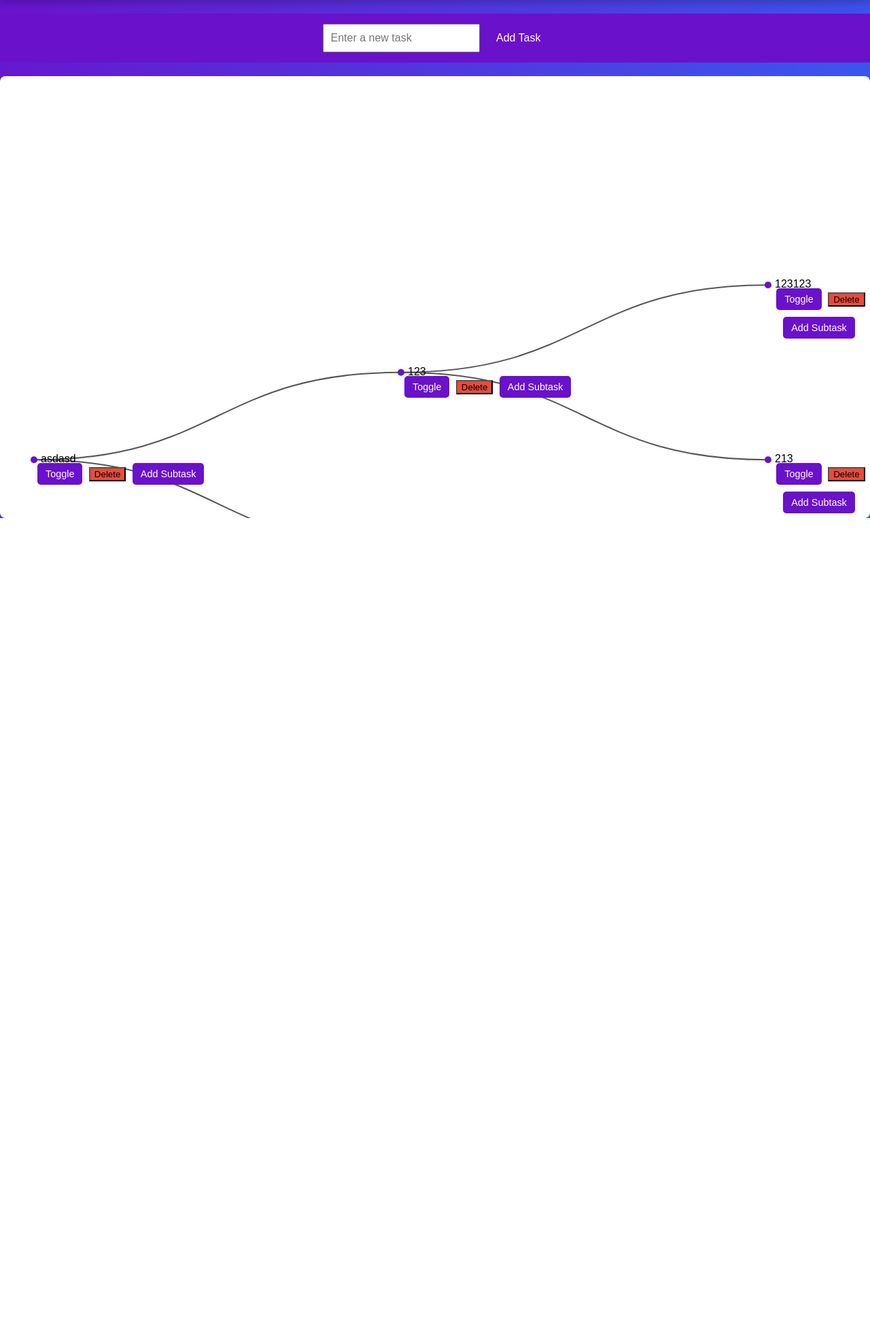
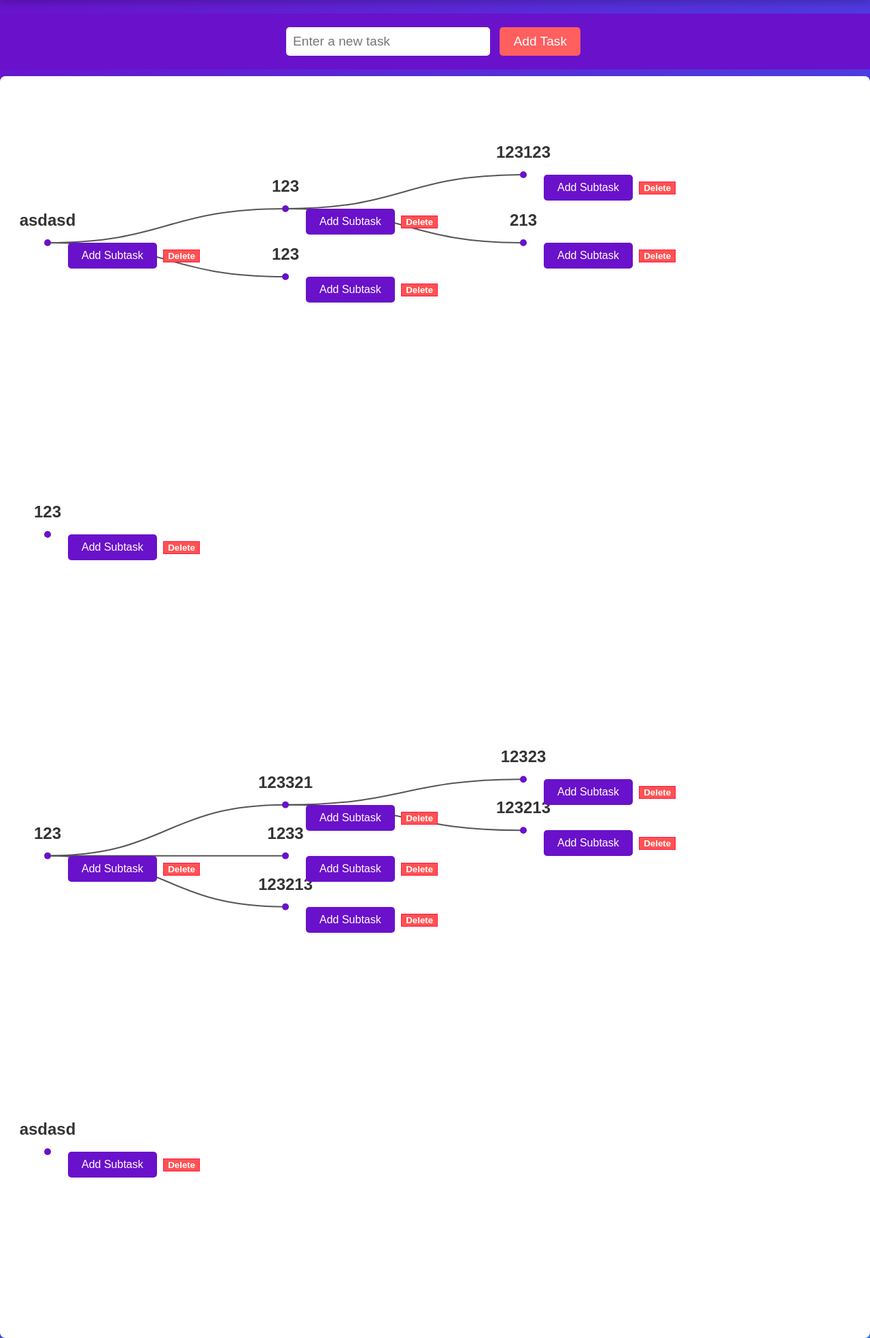
Before and after one commit to DanteZarantes/ccc, a Django app: page /tasks/ in a window 1280 px wide. Shown: the part 60-2028 px from the top of the page at 68% size. Before the commit the page ends 822 px from the top, so only its background shows below. Run offline with Django 5.2, Linux system fonts and the light colour scheme; a user stored in the database is signed in; data comes from the database, SQL or seed files in the repository; both versions use the stored data as it was after the commit.

Commit message:
Initial commit

```diff
--- a/todolist/templates/task_list.html
+++ b/todolist/templates/task_list.html
@@ -14,44 +14,41 @@
             background: linear-gradient(135deg, #6a11cb, #2575fc);
             color: #fff;
             text-align: center;
-            height: 100vh;
-            overflow: auto; /* Включаем прокрутку страницы */
+            overflow: auto;
         }
 
         .tree-container {
             width: 100%;
-            height: calc(100vh - 150px); /* Высота контейнера с деревом */
+            min-height: calc(100vh - 150px);
             background: #fff;
             border-radius: 8px;
             box-shadow: 0px 4px 6px rgba(0, 0, 0, 0.1);
-            position: relative;
-            overflow-y: scroll; /* Включаем вертикальную прокрутку */
-            overflow-x: hidden; /* Убираем горизонтальную прокрутку */
-        }
-
-        svg {
-            width: 100%;
-            height: auto;
+            padding: 20px;
+            margin-top: 10px;
         }
 
         .form-container {
-            margin: 20px 0;
             background: #6a11cb;
-            padding: 10px 0;
-            color: #fff;
+            padding: 15px;
             position: sticky;
             top: 0;
             z-index: 10;
+            color: #fff;
         }
 
-        .form-container input, .form-container button {
+        .form-container input {
             padding: 10px;
-            font-size: 1rem;
-            margin: 5px;
+            font-size: 1.2rem;
+            border-radius: 5px;
+            border: none;
+            width: 300px;
         }
 
         .form-container button {
-            background-color: #6a11cb;
+            padding: 10px 20px;
+            font-size: 1.2rem;
+            margin-left: 10px;
+            background-color: #ff5f5f;
             color: white;
             border: none;
             border-radius: 5px;
@@ -59,20 +56,19 @@
         }
 
         .form-container button:hover {
-            background-color: #2575fc;
+            background-color: #ff4040;
         }
 
         .btn {
             display: inline-block;
             margin: 5px;
-            padding: 8px 12px;
-            font-size: 0.9rem;
+            padding: 10px 20px;
+            font-size: 1rem;
             color: white;
             background: #6a11cb;
             border: none;
             border-radius: 5px;
             cursor: pointer;
-            transition: background-color 0.3s ease;
         }
 
         .btn:hover {
@@ -80,11 +76,22 @@
         }
 
         .btn-delete {
-            background: #e74c3c;
+            background: #ff5252;
+            border: 1px solid #ff1744;
+            color: white;
+            font-weight: bold;
+            transition: background-color 0.3s ease;
         }
 
         .btn-delete:hover {
-            background: #c0392b;
+            background: #d50000;
+            color: white;
+        }
+
+        .task-text {
+            font-size: 1.5rem;
+            fill: #333;
+            font-weight: bold;
         }
     </style>
 </head>
@@ -92,62 +99,51 @@
     {% include 'header.html' %}
     <h1>To-Do List</h1>
 
-    <!-- Форма для добавления новой главной задачи -->
     <div class="form-container">
         <input type="text" id="task-title" placeholder="Enter a new task" required>
         <button id="add-task-btn" class="btn">Add Task</button>
     </div>
 
-    <!-- Контейнер для визуализации дерева -->
-    <div class="tree-container">
-        <svg></svg>
-    </div>
+    <div class="tree-container" id="trees-container"></div>
 
     <script>
         const apiUrl = "{% url 'get_tasks_json' %}";
         const addTaskUrl = "{% url 'task_list' %}";
         const deleteTaskUrl = "{% url 'delete_task' 0 %}".slice(0, -2);
-        const toggleTaskUrl = "{% url 'toggle_task' 0 %}".slice(0, -2);
         const addSubtaskUrl = "{% url 'add_subtask' 0 %}".slice(0, -2);
 
-        // Загрузка данных и построение дерева
-        function loadTree() {
+        function loadTrees() {
             fetch(apiUrl)
                 .then(response => response.json())
                 .then(data => {
-                    renderTree(data);
+                    renderTrees(data);
                 });
         }
 
-        // Функция для рендеринга дерева
-        function renderTree(data) {
-            const container = document.querySelector(".tree-container");
-            d3.select("svg").selectAll("*").remove(); // Очищаем содержимое SVG
-            container.querySelectorAll("div").forEach(div => div.remove()); // Удаляем старые кнопки
+        function renderTrees(data) {
+            const treesContainer = document.getElementById("trees-container");
+            treesContainer.innerHTML = "";
 
-            const width = container.clientWidth;
-            const height = Math.max(data.length * 100, 1000); // Увеличиваем высоту пропорционально количеству задач
+            data.forEach((treeData, index) => {
+                const treeDiv = document.createElement("div");
+                treeDiv.className = "tree";
+                treeDiv.style.marginBottom = "50px";
+                treeDiv.style.position = "relative";
 
-            const svg = d3.select("svg")
-                .attr("width", width)
-                .attr("height", height);
+                const svg = d3.select(treeDiv)
+                    .append("svg")
+                    .attr("width", "100%")
+                    .attr("height", 400);
 
-            const g = svg.append("g")
-                .attr("transform", "translate(50, 50)");
+                const g = svg.append("g").attr("transform", "translate(50,50)");
 
-            const tree = d3.tree()
-                .size([height - 100, width - 200]) // Размеры дерева
-                .separation((a, b) => (a.parent === b.parent ? 1 : 2)); // Расстояние между узлами
+                const treeLayout = d3.tree()
+                    .size([300, 700])
+                    .separation((a, b) => (a.parent === b.parent ? 2 : 3)); // Увеличено расстояние между задачами
 
-            if (data.length === 0) {
-                console.log("No tasks to display");
-                return;
-            }
+                const root = d3.hierarchy(treeData);
+                treeLayout(root);
 
-            const root = d3.hierarchy(data[0]);
-            tree(root);
-
-            // Рисуем линии между узлами
                 g.selectAll(".link")
                     .data(root.links())
                     .enter()
@@ -158,9 +154,9 @@
                     .attr("stroke-width", 2)
                     .attr("d", d3.linkHorizontal()
                         .x(d => d.y)
-                    .y(d => d.x));
+                        .y(d => d.x)
+                    );
 
-            // Рисуем узлы
                 const nodes = g.selectAll(".node")
                     .data(root.descendants())
                     .enter()
@@ -173,28 +169,28 @@
                     .attr("fill", "#6a11cb");
 
                 nodes.append("text")
-                .attr("dx", 10)
-                .attr("dy", 4)
+                    .attr("class", "task-text")
+                    .attr("dy", -25) // Поднято над кнопками
+                    .attr("dx", 0)
+                    .style("text-anchor", "middle")
                     .text(d => d.data.title);
 
-            root.descendants().forEach((node) => {
-                const buttonContainer = document.createElement("div");
-                buttonContainer.style.position = "absolute";
-                buttonContainer.style.left = `${node.y + 50}px`; // Выравнивание по X
-                buttonContainer.style.top = `${node.x + 50}px`; // Выравнивание по Y
-                buttonContainer.style.zIndex = 10; // Поверх других элементов
+                nodes.each(function (d) {
+                    const btnGroup = document.createElement("div");
+                    btnGroup.style.position = "absolute";
+                    btnGroup.style.left = `${d.y + 75}px`; // Сдвинуто правее от задачи
+                    btnGroup.style.top = `${d.x + 45}px`; // Под кнопкой
+                    btnGroup.innerHTML = `
+                        <button class="btn" onclick="addSubtask(${d.data.id})">Add Subtask</button>
+                        <button class="btn-delete" onclick="deleteTask(${d.data.id})">Delete</button>
+                    `;
+                    treeDiv.appendChild(btnGroup);
+                });
 
-                buttonContainer.innerHTML = `
-                    <button class="btn" onclick="toggleTask(${node.data.id})">Toggle</button>
-                    <button class="btn-delete" onclick="deleteTask(${node.data.id})">Delete</button>
-                    <button class="btn" onclick="addSubtask(${node.data.id})">Add Subtask</button>
-                `;
-
-                container.appendChild(buttonContainer);
+                treesContainer.appendChild(treeDiv);
             });
         }
 
-        // Функция для добавления главной задачи
         document.getElementById("add-task-btn").addEventListener("click", () => {
             const title = document.getElementById("task-title").value.trim();
             if (title) {
@@ -206,33 +202,12 @@
                     },
                     body: JSON.stringify({ title })
                 }).then(() => {
-                    document.getElementById("task-title").value = ""; // Очищаем поле ввода
-                    loadTree();
-                }).catch(error => console.error("Error:", error));
+                    document.getElementById("task-title").value = "";
+                    loadTrees();
+                }).catch(err => console.error("Error:", err));
             }
         });
 
-        // Функция для удаления задачи
-        function deleteTask(taskId) {
-            fetch(`${deleteTaskUrl}${taskId}/`, {
-                method: "POST",
-                headers: {
-                    "X-CSRFToken": "{{ csrf_token }}"
-                }
-            }).then(() => loadTree());
-        }
-
-        // Функция для переключения статуса задачи
-        function toggleTask(taskId) {
-            fetch(`${toggleTaskUrl}${taskId}/`, {
-                method: "POST",
-                headers: {
-                    "X-CSRFToken": "{{ csrf_token }}"
-                }
-            }).then(() => loadTree());
-        }
-
-        // Функция для добавления подзадачи
         function addSubtask(parentId) {
             const title = prompt("Enter subtask title:");
             if (title) {
@@ -243,11 +218,20 @@
                         "X-CSRFToken": "{{ csrf_token }}"
                     },
                     body: JSON.stringify({ title })
-                }).then(() => loadTree());
+                }).then(() => loadTrees());
             }
         }
 
-        loadTree();
+        function deleteTask(taskId) {
+            fetch(`${deleteTaskUrl}${taskId}/`, {
+                method: "POST",
+                headers: {
+                    "X-CSRFToken": "{{ csrf_token }}"
+                }
+            }).then(() => loadTrees());
+        }
+
+        loadTrees();
     </script>
 </body>
 </html>
```
Also changed, not shown: db.sqlite3. Lines whose indentation alone changed are shown as unchanged.
